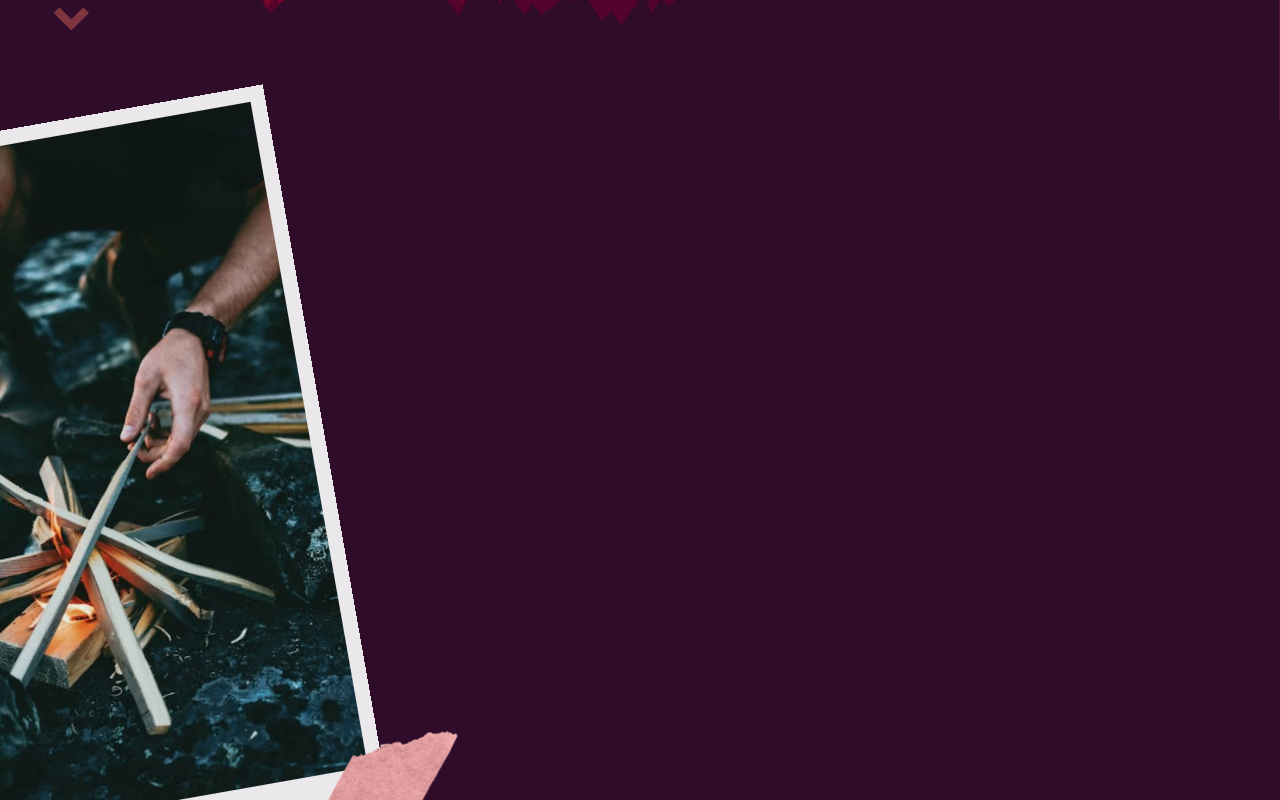
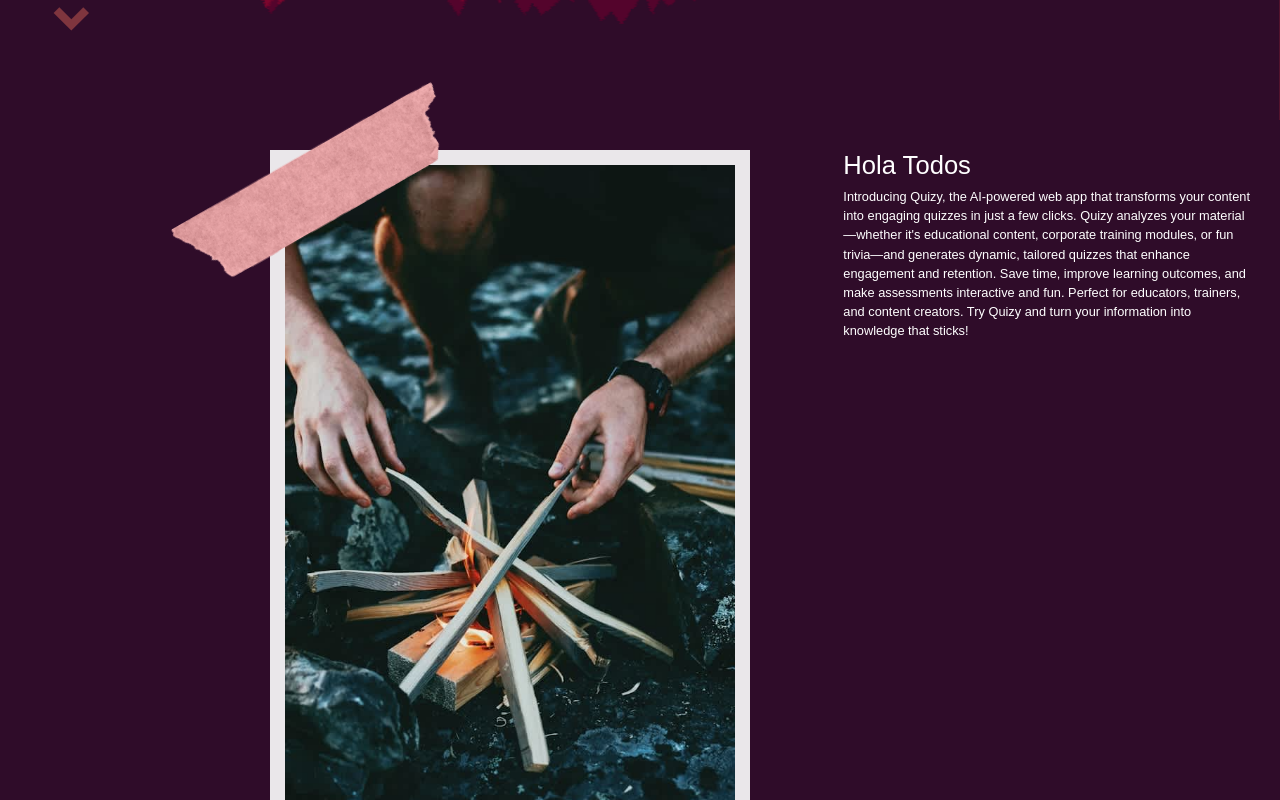
Before and after one commit to simonpine/quizy, a React (Create React App) app: page / in a window 1280 px wide. Shown: the part 680-1480 px from the top of the page. Built offline with nearby package versions, Linux system fonts and the light colour scheme; a web font is replaced by a local one.

Commit message:
The text in the landing page was added

```diff
--- a/src/App.js
+++ b/src/App.js
@@ -43,7 +43,8 @@ const App = () => {
              </div>
            </div>
          </section> */}
-        <section>
+        <section className='SectionSidebySide'>
+          <div>
           <div ref={parallax.ref} className='borderImgs'>
             <img className='tapeTop' src={tape} alt='Tape ilustration to show that the polaroid in stiked' />
             <img className='tapeBellow' src={tape2} alt='Tape ilustration to show that the polaroid in stiked' />
@@ -52,8 +53,10 @@ const App = () => {
             <p>20/15/23</p>
             <h4>Share quizies with your friends</h4>
           </div>
+          </div>
           <div>
-              <h2></h2>
+              <h2>Hola Todos</h2>
+              <p>Introducing Quizy, the AI-powered web app that transforms your content into engaging quizzes in just a few clicks. Quizy analyzes your material—whether it's educational content, corporate training modules, or fun trivia—and generates dynamic, tailored quizzes that enhance engagement and retention. Save time, improve learning outcomes, and make assessments interactive and fun. Perfect for educators, trainers, and content creators. Try Quizy and turn your information into knowledge that sticks!</p>
           </div>
         </section>
 
--- a/src/scss/_home.scss
+++ b/src/scss/_home.scss
@@ -162,8 +162,13 @@
     & h4 {
         color: map-get($map: $colors, $key: 'main');
         font-size: 2.3em;
-        // margin-top: 10px;
-        // text-transform: uppercase;
         font-weight: 800;
     }
 }
+
+.SectionSidebySide{
+    padding: 30px;
+    display: grid;
+    grid-template-columns: 2fr 1fr;
+
+}
```
